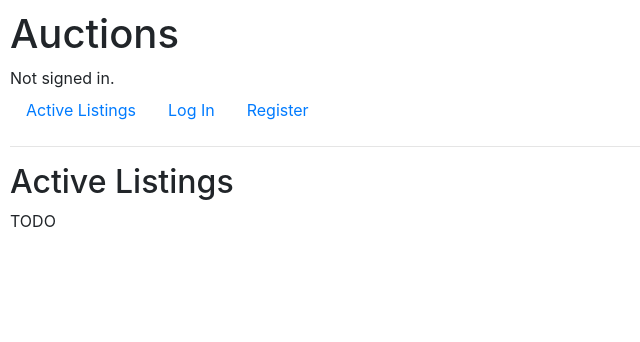
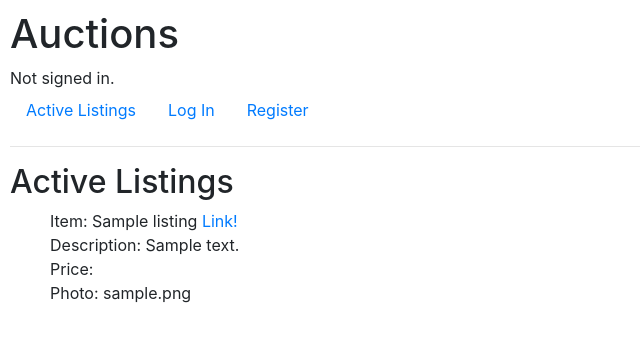
Before and after one commit to JessWhitney/ccs50_commerce, a Django app: page / in a window 1280 px wide. Shown: the top 342 px of the page, without its empty margins (0-640 px from the left). Run offline with Django 3.2, Linux system fonts and the light colour scheme; tables that the repository leaves empty hold one stand-in row (values such as "Sample post"); some libraries are stand-ins or nearby versions.

Commit message:
Index displays list of all active items, and links to the listing

```diff
--- a/auctions/templates/auctions/index.html
+++ b/auctions/templates/auctions/index.html
@@ -1,7 +1,14 @@
 {% extends "auctions/layout.html" %}
 
 {% block body %}
-    <h2>Active Listings</h2>
+<h2>Active Listings</h2>
 
-    TODO
+<ul class="listings_small">
+    {% for listing in listings %}
+    Item: {{listing.title}} <a class="listing_link" href="{% url 'listing' id=listing.id %}">Link!</a> <br>
+    Description: {{listing.description}} <br>
+    Price: {{listing.price}} <br>
+    Photo: {{listing.photo}} <br>
+    {% endfor %}
+</ul>
 {% endblock %}
```
